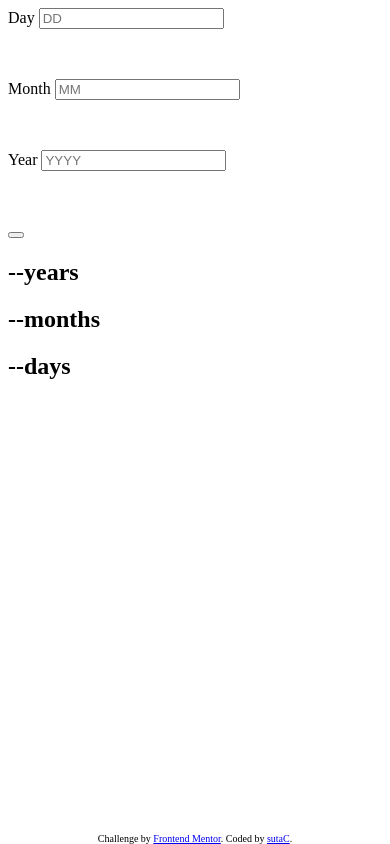
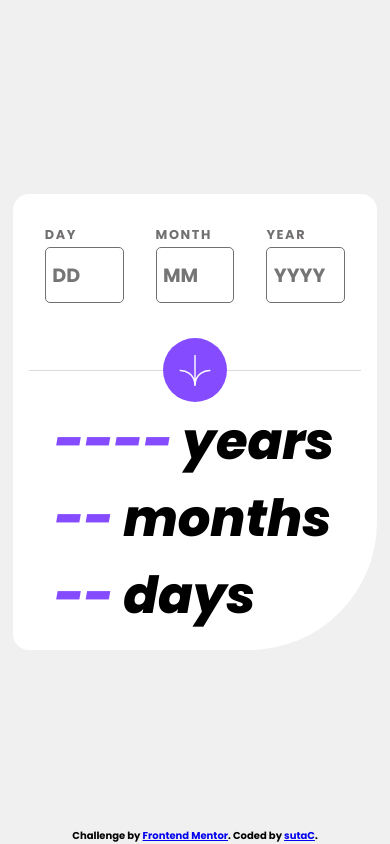
Before and after one commit to sutaC/Age-calculator-app, a SvelteKit app: page / in a window 390 px wide. Built offline with nearby package versions, Linux system fonts and the light colour scheme.

Commit message:
Mobile view styled

```diff
--- a/src/app.html
+++ b/src/app.html
@@ -4,12 +4,7 @@
 		<meta charset="utf-8" />
 		<meta name="viewport" content="width=device-width" />
 
-		<link
-			rel="icon"
-			type="image/png"
-			sizes="32x32"
-			href="%sveltekit.assets%/images/favicon-32x32.png"
-		/>
+		<link rel="icon" type="image/png" sizes="32x32" href="%sveltekit.assets%/favicon-32x32.png" />
 
 		<title>Frontend Mentor | Age calculator app</title>
 
--- a/src/components/inputField.svelte
+++ /dev/null
@@ -1,16 +0,0 @@
-<script lang="ts">
-	export let label: string = Math.random().toString();
-	export let placeholder: string = label;
-</script>
-
-<div class="field">
-	<label for={label}>{label}</label>
-	<input type="number" name={label} id={label} {placeholder} />
-	<p class="error">Error</p>
-</div>
-
-<style>
-	.error {
-		visibility: hidden;
-	}
-</style>
--- /dev/null
+++ b/src/lib/components/inputField.svelte
@@ -0,0 +1,56 @@
+<script lang="ts">
+	export let label: string = Math.random().toString();
+	export let placeholder: string = label;
+</script>
+
+<div class="field">
+	<label for={label}>{label}</label>
+	<input type="number" name={label} id={label} {placeholder} />
+	<p class="error">Error</p>
+</div>
+
+<style>
+	* {
+		margin: 0;
+		padding: 0;
+	}
+
+	div > * {
+		display: block;
+		width: 100%;
+	}
+
+	label {
+		font-size: 0.4rem;
+		color: var(--clr-Smokey-grey);
+		text-transform: uppercase;
+		letter-spacing: 0.05rem;
+	}
+
+	input {
+		box-sizing: border-box;
+
+		margin: 0.1rem 0;
+		padding: 0.4rem 0.2rem;
+
+		border: 1px solid var(--clr-Smokey-grey);
+		border-radius: 5px;
+
+		font-family: 'Poppins', sans-serif;
+		font-size: 0.6rem;
+	}
+
+	input::-webkit-outer-spin-button,
+	input::-webkit-inner-spin-button {
+		-webkit-appearance: none;
+	}
+
+	input:focus {
+		outline: 1px solid var(--clr-Purple);
+		caret-color: var(--clr-Purple);
+	}
+
+	.error {
+		visibility: hidden;
+	}
+</style>
--- a/src/routes/+page.svelte
+++ b/src/routes/+page.svelte
@@ -1,20 +1,77 @@
 <script lang="ts">
-	import InputField from '../components/inputField.svelte';
+	import InputField from '$lib/components/inputField.svelte';
+	import CustomForm from '$lib/components/customForm.svelte';
 </script>
 
 <main>
-	<form action="">
+	<CustomForm>
 		<InputField label="Day" placeholder="DD" />
 		<InputField label="Month" placeholder="MM" />
 		<InputField label="Year" placeholder="YYYY" />
+	</CustomForm>
 
-		<button type="submit" class="btn-submit" />
-	</form>
-
-	<h2><span class="value">--</span>years</h2>
+	<h2><span class="value">----</span>years</h2>
 	<h2><span class="value">--</span>months</h2>
 	<h2><span class="value">--</span>days</h2>
 </main>
 
 <style>
+	@import url('https://fonts.googleapis.com/css2?family=Poppins:ital,wght@0,700;1,400;1,800&display=swap');
+
+	:root {
+		/* Primary */
+		--clr-Purple: hsl(259, 100%, 65%);
+		--clr-Light-red: hsl(0, 100%, 67%);
+		/* Neutral */
+		--clr-White: hsl(0, 0%, 100%);
+		--clr-Off-white: hsl(0, 0%, 94%);
+		--clr-Light-grey: hsl(0, 0%, 86%);
+		--clr-Smokey-grey: hsl(0, 1%, 44%);
+		--clr-Off-black: hsl(0, 0%, 8%);
+	}
+
+	:global(html) {
+		font-family: 'Poppins', sans-serif;
+		font-size: 32px;
+	}
+
+	:global(body) {
+		display: flex;
+		justify-content: center;
+		align-items: center;
+		min-height: 100vh;
+
+		box-sizing: border-box;
+		margin: 0;
+		padding: 1rem;
+
+		background-color: var(--clr-Off-white);
+	}
+
+	/* Main styles */
+
+	main {
+		max-width: 20rem;
+
+		padding: 0.5rem;
+
+		border-radius: 0.5rem;
+		border-bottom-right-radius: 4rem;
+
+		background-color: var(--clr-White);
+	}
+
+	h2 {
+		margin: 0 0.5rem;
+
+		font-size: 1.6em;
+		font-weight: 700;
+		font-style: italic;
+	}
+
+	.value {
+		font-weight: 800;
+		color: var(--clr-Purple);
+		margin: 0.3rem;
+	}
 </style>
```
Also changed, not shown: src/lib/images/icon-arrow.svg (renamed from static/images/icon-arrow.svg), static/favicon-32x32.png (renamed from static/images/favicon-32x32.png).
